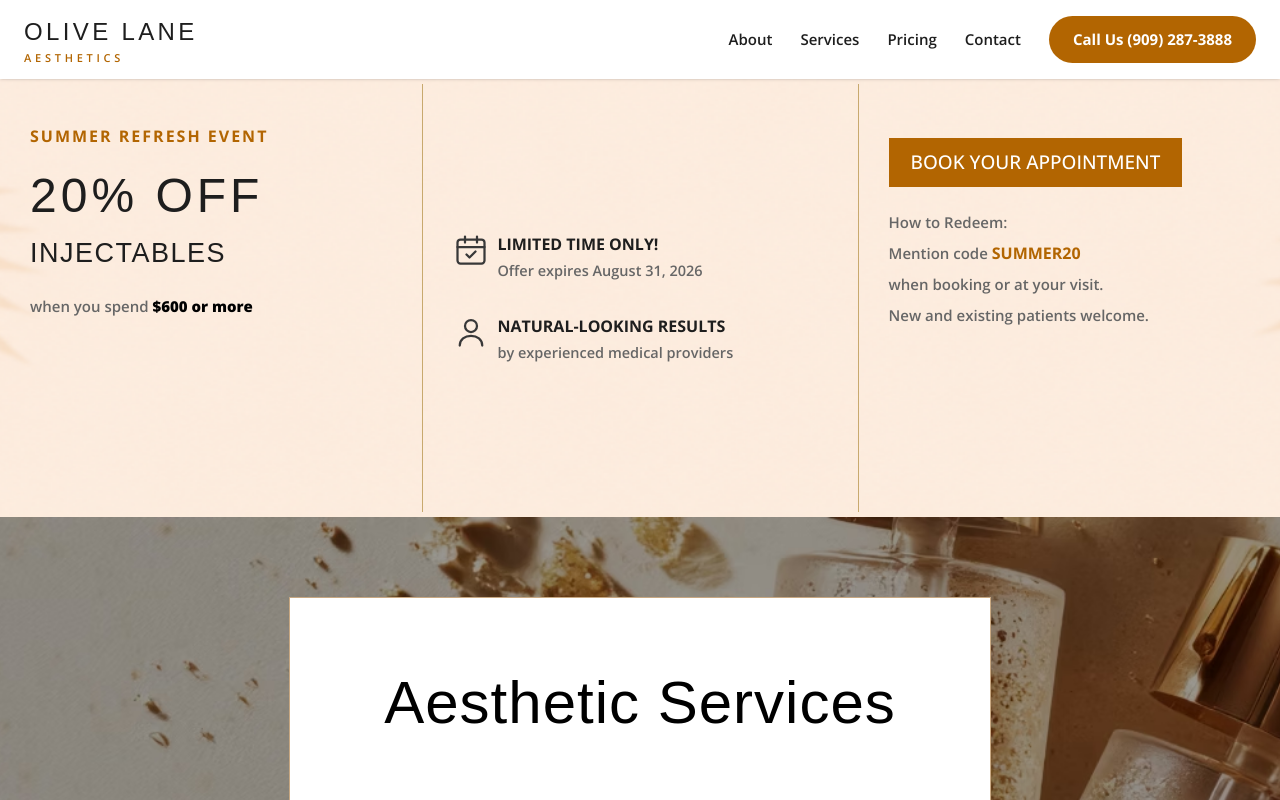
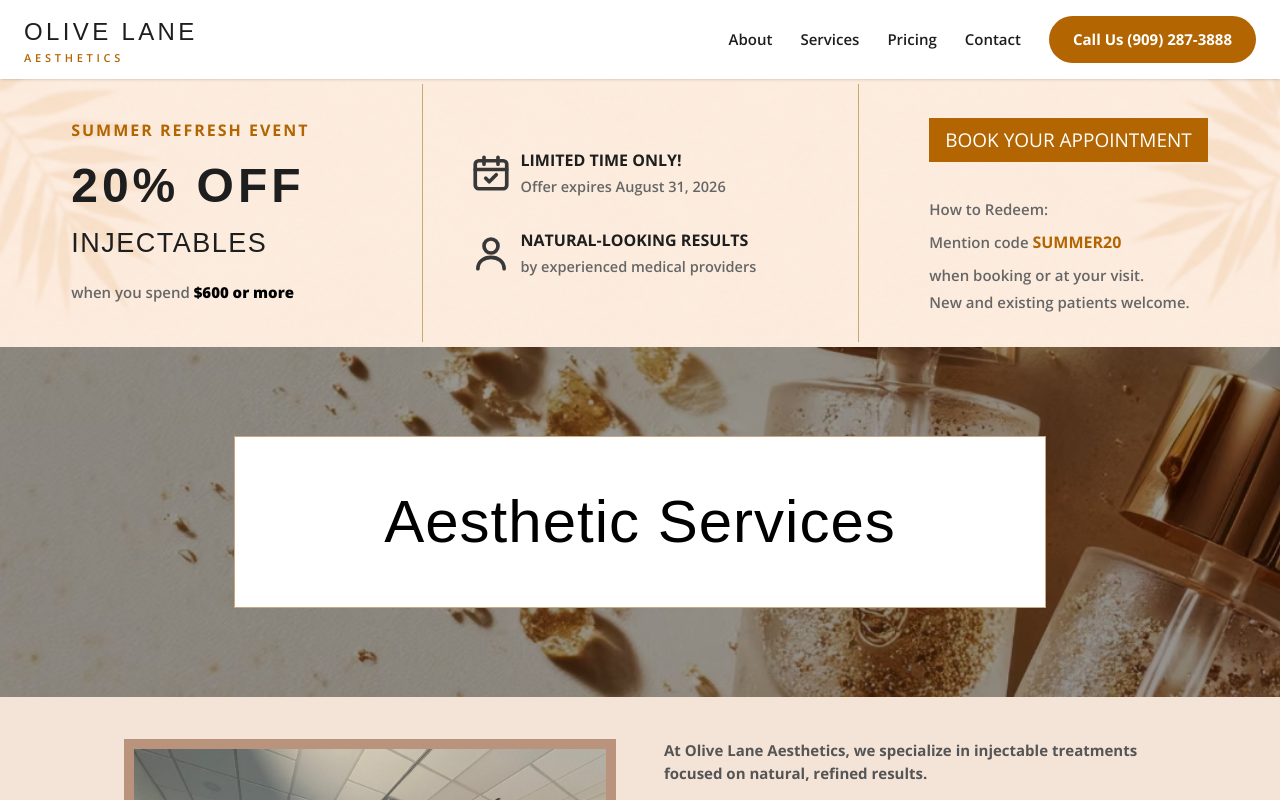
Before and after one commit to smart-ai-414/Olivelaneaesthetics, a Next.js app: page / in a window 1280 px wide. Shown: the top 800 px of the page. Built offline with nearby package versions, Linux system fonts and the light colour scheme; a web font is replaced by a local one.

Commit message:
update page

```diff
--- a/app/components/GetStarted.tsx
+++ b/app/components/GetStarted.tsx
@@ -11,7 +11,7 @@ export default function GetStarted() {
           href={site.bookingUrl}
           target="_blank"
           rel="noopener noreferrer"
-          className="mt-4 inline-flex items-center gap-3 rounded-full bg-black py-[14px] pr-[70px] pl-[50px] text-[17px] tracking-[3px] text-white transition-opacity hover:opacity-85"
+          className="mt-4 inline-flex items-center gap-3 rounded-full bg-black py-[8px] pr-[70px] pl-[50px] text-[17px] tracking-[3px] text-white transition-opacity hover:opacity-85"
         >
           BOOK
           <span aria-hidden="true">&rarr;</span>
--- a/app/components/HeroBanner.tsx
+++ b/app/components/HeroBanner.tsx
@@ -1,13 +1,11 @@
 /**
  * The "Aesthetic Services" banner. The Divi export contains this section
  * twice — once above the intro and once below it — so the page renders it
- * twice too. See the note in page.tsx.
+ * twice too.
  */
 export default function HeroBanner({
-  id,
   asHeading = false,
 }: {
-  id?: string;
   /** The first instance is the page's H1; the repeat is decorative. */
   asHeading?: boolean;
 }) {
@@ -15,13 +13,12 @@ export default function HeroBanner({
 
   return (
     <section
-      id={id}
       className="flex min-h-[350px] items-center bg-cover bg-center py-20"
       style={{ backgroundImage: "url(/images/hero-bg.avif)" }}
       aria-hidden={asHeading ? undefined : true}
     >
-      <div className="mx-auto w-full max-w-[750px] px-6">
-        <Title className="border border-sand bg-white px-6 py-10 text-center font-serif text-[35px] tracking-[1px] text-black sm:px-[60px] sm:py-[60px] sm:text-[50px] lg:text-[60px]">
+      <div className="mx-auto w-full max-w-[860px] px-6">
+        <Title className="border border-sand bg-white px-6 py-8 text-center font-serif text-[35px] tracking-[1px] text-black sm:px-20 sm:py-10 sm:text-[50px] lg:text-[60px]">
           Aesthetic Services
         </Title>
       </div>
--- a/app/components/Intro.tsx
+++ b/app/components/Intro.tsx
@@ -4,8 +4,15 @@ import { site } from "../site";
 export default function Intro() {
   return (
     <section id="about" className="bg-blush py-[10px]">
-      <div className="mx-auto grid max-w-[1080px] items-start gap-8 px-6 py-8 lg:grid-cols-2 lg:gap-12">
-        <div className="relative h-[260px] w-full border-[10px] border-clay sm:h-[335px]">
+      <div className="mx-auto grid max-w-[1080px] gap-8 px-6 py-8 lg:grid-cols-2 lg:gap-12">
+        {/*
+          From `lg` up the frame stretches to the height of the copy beside it
+          (grid `align-items: stretch` + `h-auto`), so the band's padding above
+          and below the photo is equal by construction rather than by a hand
+          -tuned height. It also crops the 4:3 source less than a fixed 335px
+          box did.
+        */}
+        <div className="relative h-[280px] w-full border-[10px] border-clay sm:h-[360px] lg:h-auto">
           <Image
             src="/images/treatment-room.jpeg"
             alt={`Treatment room at ${site.name} in Upland, California`}
--- a/app/components/PromoBand.tsx
+++ b/app/components/PromoBand.tsx
@@ -1,4 +1,32 @@
 import { site } from "../site";
+
+/**
+ * Port of the Divi promo row. Its `custom_css_free_form` is the authority on
+ * layout, not the module settings:
+ *
+ *   selector { display:flex; align-items:stretch; min-height:0 !important }
+ *   selector .et_pb_column { display:flex; flex-direction:column;
+ *     justify-content:flex-start; align-items:center; padding:0 30px }
+ *   selector .et_pb_column:nth-child(2) { justify-content:center }
+ *   col 1/3 inner blocks: width 280px, text-align left
+ *   col 2 inner blocks:   width 340px, text-align left, titles nowrap
+ *   selector .et_pb_column + .et_pb_column { border-left:1px solid #C8A96E }
+ *
+ * Two consequences worth spelling out, because the module settings suggest
+ * otherwise: `min-height: 0` cancels the row's `min_height="428.3px"`, so the
+ * band is only as tall as its content; and `align-items: center` centers each
+ * fixed-width block inside its column, so the copy sits well right of the
+ * 30px column padding.
+ *
+ * Below 767px the same stylesheet stacks the columns, makes every block full
+ * width and centred, and turns the vertical rules into horizontal ones.
+ */
+
+/**
+ * Both blurb icons are sized to the full height of the two text lines beside
+ * them and centred against that block, so icon and copy read as one row.
+ */
+const ICON_CLASS = "h-[50px] w-[50px] shrink-0 pr-2";
 
 /** Divi icon f274 — calendar with a check. */
 function CalendarCheckIcon() {
@@ -7,10 +35,10 @@ function CalendarCheckIcon() {
       viewBox="0 0 24 24"
       fill="none"
       stroke="#383838"
-      strokeWidth="1.5"
+      strokeWidth="2.1"
       strokeLinecap="round"
       strokeLinejoin="round"
-      className="h-9 w-9 shrink-0"
+      className={ICON_CLASS}
       aria-hidden="true"
     >
       <rect x="3" y="5" width="18" height="16" rx="2" />
@@ -26,10 +54,10 @@ function PersonIcon() {
       viewBox="0 0 24 24"
       fill="none"
       stroke="#383838"
-      strokeWidth="1.5"
+      strokeWidth="2.1"
       strokeLinecap="round"
       strokeLinejoin="round"
-      className="h-9 w-9 shrink-0"
+      className={ICON_CLASS}
       aria-hidden="true"
     >
       <circle cx="12" cy="8" r="4" />
@@ -48,26 +76,29 @@ export default function PromoBand() {
       style={{ backgroundImage: "url(/images/promo-bg.png)" }}
       aria-label={promo.eyebrow}
     >
-      <div className="mx-auto grid max-w-[1442px] items-stretch gap-0 px-0 py-6 md:min-h-[428px] md:grid-cols-[33%_34%_33%] md:py-0">
+      <div className="mx-auto flex max-w-[1442px] flex-col items-stretch md:flex-row">
         {/* Column 1 — the offer */}
-        <div className="flex flex-col items-center justify-center px-[30px] py-6 text-center md:items-start md:justify-start md:pt-10 md:text-left">
+        <div className="flex flex-col items-center justify-start px-[30px] py-5 md:w-[33%] md:py-[34px]">
+          <div className="w-full text-center md:w-[280px] md:text-left">
             <p className="text-base font-bold tracking-[2px] text-brand uppercase">
               {promo.eyebrow}
             </p>
-          <p className="mt-6 font-display text-[48px] leading-none tracking-[4px] text-ink">
+            <p className="mt-5 font-display text-[48px] font-bold leading-none tracking-[4px] text-ink">
               {promo.headline}
             </p>
             <p className="mt-5 font-display text-[27px] leading-none tracking-[1.5px] text-ink uppercase">
               {promo.subject}
             </p>
-          <p className="mt-7 text-[15px] font-semibold">
-            when you spend <strong className="text-black">$600 or more</strong>
+            <p className="mt-6 text-[15px] font-semibold">
+              when you spend{" "}
+              <strong className="text-black">$600 or more</strong>
             </p>
           </div>
+        </div>
 
-        {/* Column 2 — reassurance */}
-        <div className="flex flex-col items-center justify-center gap-8 border-t border-gold px-[30px] py-8 md:items-start md:border-t-0 md:border-l md:py-0">
-          <div className="flex w-full max-w-[340px] items-start gap-2 text-center md:text-left">
+        {/* Column 2 — reassurance. Vertically centred against the tallest column. */}
+        <div className="flex flex-col items-center justify-center border-t border-gold px-[30px] py-6 md:w-[34%] md:border-t-0 md:border-l md:py-[34px]">
+          <div className="flex w-full items-center text-center md:w-[340px] md:text-left">
             <CalendarCheckIcon />
             <div>
               <h4 className="text-base font-bold text-ink md:whitespace-nowrap">
@@ -76,7 +107,7 @@ export default function PromoBand() {
               <p className="mt-1 text-[14.5px] font-semibold">{promo.expires}</p>
             </div>
           </div>
-          <div className="flex w-full max-w-[340px] items-start gap-2 text-center md:text-left">
+          <div className="mt-[30px] flex w-full items-center text-center md:w-[340px] md:text-left">
             <PersonIcon />
             <div>
               <h4 className="text-base font-bold text-ink md:whitespace-nowrap">
@@ -90,26 +121,30 @@ export default function PromoBand() {
         </div>
 
         {/* Column 3 — call to action */}
-        <div className="flex flex-col items-center border-t border-gold px-[30px] py-8 text-center md:items-start md:border-t-0 md:border-l md:pt-[54px] md:text-left">
-          <div className="w-full max-w-[280px]">
+        <div className="flex flex-col items-center justify-start border-t border-gold px-[30px] py-6 md:w-[33%] md:border-t-0 md:border-l md:py-[34px]">
+          <div className="w-full text-center md:w-[280px] md:text-left">
             <a
               href={site.bookingUrl}
               target="_blank"
               rel="noopener noreferrer"
-              className="inline-block bg-brand px-[22px] py-[10px] text-[19px] font-medium text-white transition-opacity hover:opacity-90 md:whitespace-nowrap"
+              className="inline-block bg-brand px-4 py-[6px] text-[19px] leading-[1.7em] text-white transition-opacity hover:opacity-90 md:whitespace-nowrap"
             >
               BOOK YOUR APPOINTMENT
             </a>
-            <div className="mt-6 space-y-2 text-[15px] font-semibold">
-              <p>How to Redeem:</p>
-              <p>
+            <div className="mt-[41px] text-[15px] font-semibold">
+              <p className="leading-[0.8em]">How to Redeem:</p>
+              <p className="mt-[15px] leading-[0.8em]">
                 Mention code{" "}
                 <span className="text-base font-bold text-brand">
                   {promo.code}
                 </span>
               </p>
-              <p>when booking or at your visit.</p>
-              <p>New and existing patients welcome.</p>
+              <p className="mt-[15px] leading-[0.8em]">
+                when booking or at your visit.
+              </p>
+              <p className="mt-[15px] leading-[0.8em]">
+                New and existing patients welcome.
+              </p>
             </div>
           </div>
         </div>
--- a/app/components/Services.tsx
+++ b/app/components/Services.tsx
@@ -75,7 +75,7 @@ export default function Services() {
           />
           <h2 className="text-[20px] text-cocoa uppercase">Wrinkle Reducers</h2>
           <p className="mt-3 max-w-[380px] font-serif-alt text-[18px] font-bold text-black">
-            Botox|Xeomin|Dysport
+            Botox | Xeomin | Dysport
           </p>
           <div className="rich-text mt-3 max-w-[380px] text-base leading-[1.7]">
             <p>
--- a/app/globals.css
+++ b/app/globals.css
@@ -15,8 +15,8 @@
   --color-body: #666666; /* default body copy */
   --color-body-muted: #555555; /* intro body copy */
 
-  /* Footer band. Single source of truth — see note in components/Footer.tsx */
-  --color-footer: #3c2f26;
+  /* Footer band — MedCove's corporate blue, kept as-is for this footer. */
+  --color-footer: #0b6cb1;
 
   --font-sans: var(--font-open-sans);
   --font-display: var(--font-zen-antique-soft);
--- a/app/site.ts
+++ b/app/site.ts
@@ -30,6 +30,7 @@ export const site = {
   social: {
     facebook: "",
     instagram: "",
+    x: "",
   },
 
   promo: {
```
Also changed, not shown: app/components/Footer.tsx (+73 -36 lines), 1 other file (tests, documents, lock files or other folders). Lines whose indentation alone changed are shown as unchanged.
